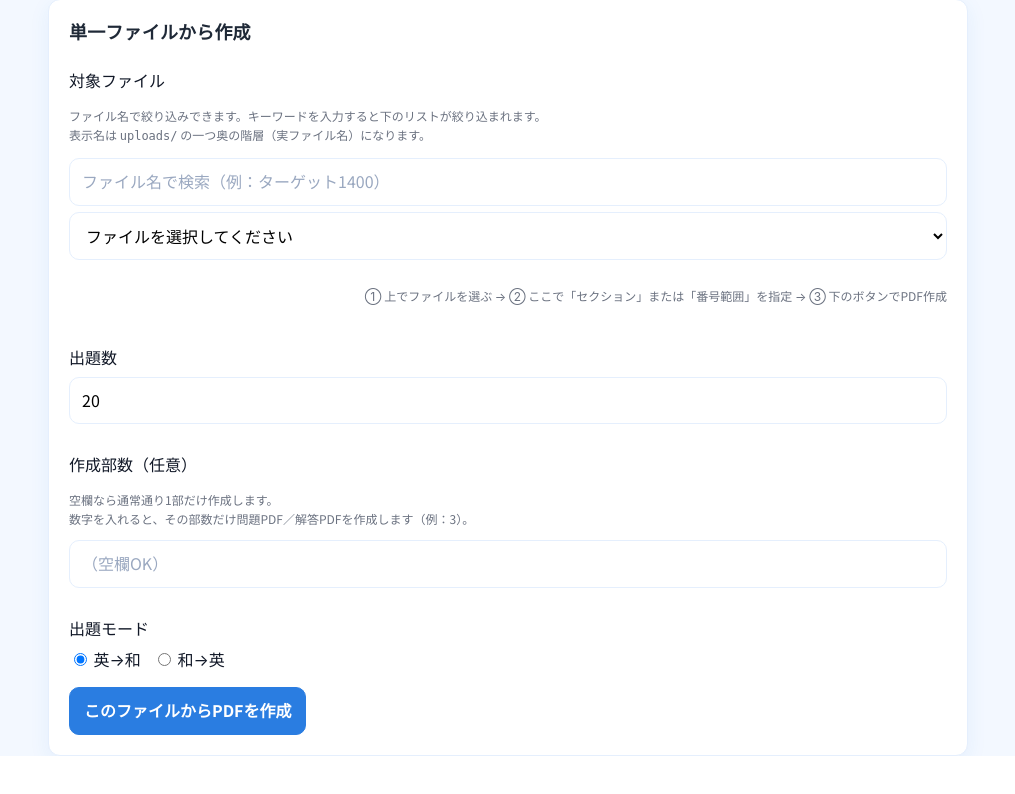
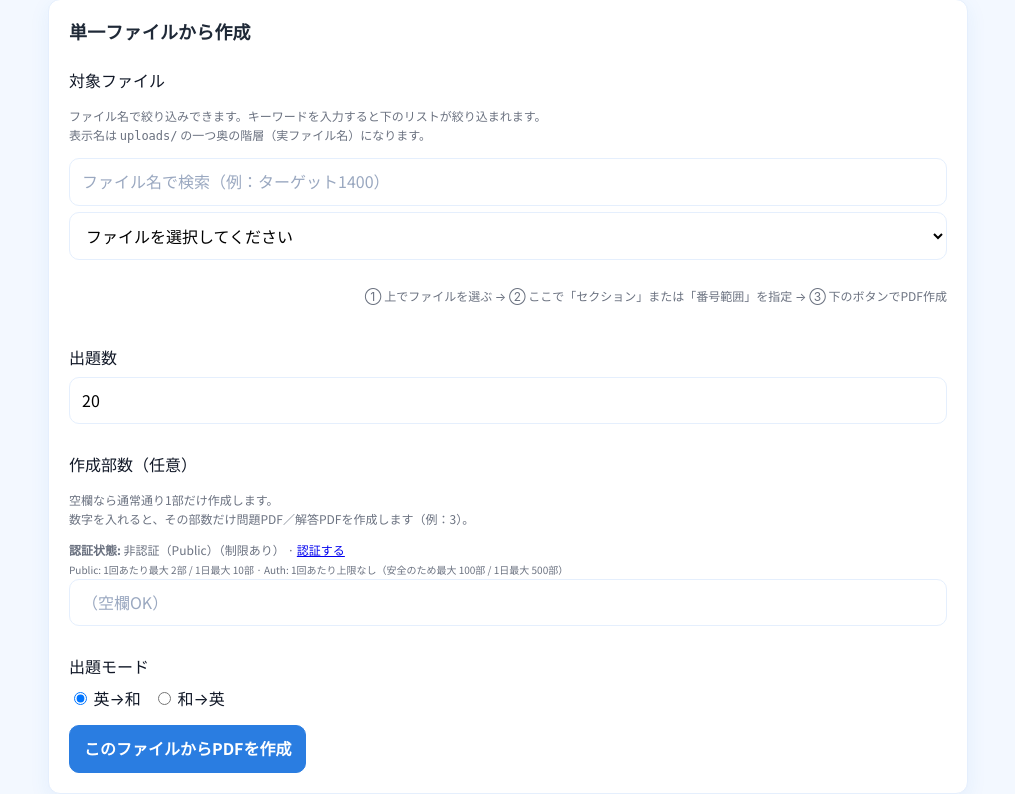
Before and after one commit to ikehabsngasuki/--app-3, a Flask app: page /make in a window 1280 px wide. Shown: the part 258-1052 px from the top of the page, without its empty margins (132-1147 px from the left). Before the commit the page ends 1014 px from the top, so only its background shows below. Run offline with Flask 3, Linux system fonts and the light colour scheme.

Commit message:
Add public/auth tier limits for PDF generation

```diff
--- a/app.py
+++ b/app.py
@@ -3,6 +3,7 @@ import io
 import os
 import uuid
 import datetime as dt
+import hmac
 from urllib.parse import urlencode
 import urllib.request
 import zipfile
@@ -17,6 +18,8 @@ from flask import (
     flash,
     abort,
     send_file,
+    Response,
+    g,
 )
 
 from config import Config
@@ -54,6 +57,121 @@ def healthz():
 app.secret_key = cfg.SECRET_KEY
 app.config["UPLOAD_FOLDER"] = cfg.UPLOAD_FOLDER
 app.config["MAX_CONTENT_LENGTH"] = cfg.MAX_CONTENT_LENGTH
+
+# ===== Optional Basic認証（Public/認証ありの段階運用） =====
+# 認証を『強制』はしない。Authorization ヘッダーが付いている場合のみ認証済み扱いにする。
+# 認証ダイアログを出したい場合は /login を開く。
+
+def _basic_auth_enabled() -> bool:
+    return bool(cfg.BASIC_AUTH_USER and cfg.BASIC_AUTH_PASS)
+
+def _basic_auth_ok() -> bool:
+    auth = request.authorization
+    if not auth:
+        return False
+    return hmac.compare_digest(auth.username or "", cfg.BASIC_AUTH_USER) and hmac.compare_digest(
+        auth.password or "", cfg.BASIC_AUTH_PASS
+    )
+
+@app.before_request
+def _set_auth_flag():
+    # 認証情報が未設定なら常に Public 扱い
+    if not _basic_auth_enabled():
+        g.is_auth = False
+        return None
+    # Authorization が付いていれば判定（付いていなければ Public）
+    g.is_auth = bool(_basic_auth_ok())
+    return None
+
+@app.route("/login")
+def login():
+    """Basic認証の入力ダイアログを出すための入口。
+
+    - USER/PASS が設定されていない場合は Public のまま
+    - すでに認証済みならトップへ
+    """
+    if not _basic_auth_enabled():
+        flash("認証（BASIC_AUTH_USER/PASS）が未設定のため、Public モードで動作しています。")
+        return redirect(url_for("index"))
+
+    if getattr(g, "is_auth", False):
+        flash("認証済みです。")
+        return redirect(url_for("index"))
+
+    return Response(
+        "Authentication required",
+        401,
+        {"WWW-Authenticate": f'Basic realm="{cfg.BASIC_AUTH_REALM}"'},
+    )
+
+# ===== 段階制限（Public/認証あり） =====
+# NOTE: Render の複数インスタンスや再起動をまたぐ永続的な制限にはなりません。
+# まずは最低限の濫用対策として、プロセス内メモリで日次クォータを管理します。
+
+_usage_by_day: dict[tuple[str, str, str], int] = {}
+
+def _client_id() -> str:
+    # なるべく代理IPでも安定するよう X-Forwarded-For を優先
+    ip = request.headers.get("X-Forwarded-For", "")
+    if ip:
+        ip = ip.split(",")[0].strip()
+    if not ip:
+        ip = request.remote_addr or "unknown"
+    ua = request.headers.get("User-Agent", "")[:80]
+    return f"{ip}|{ua}"
+
+def _today_utc() -> str:
+    return dt.datetime.utcnow().strftime("%Y-%m-%d")
+
+def _prune_usage(keep_days: int = 2) -> None:
+    # keep_days 日分だけ残す（簡易）
+    # key: (date, tier, client_id)
+    if not _usage_by_day:
+        return
+    dates = sorted({k[0] for k in _usage_by_day.keys()})
+    if len(dates) <= keep_days:
+        return
+    for d in dates[:-keep_days]:
+        for k in [k for k in list(_usage_by_day.keys()) if k[0] == d]:
+            _usage_by_day.pop(k, None)
+
+def _tier(is_auth: bool) -> str:
+    return "auth" if is_auth else "public"
+
+def enforce_sets_limits(num_sets: int, *, is_auth: bool) -> None:
+    # 絶対上限（全員共通）
+    if num_sets > cfg.ABSOLUTE_MAX_SETS_PER_REQUEST:
+        abort(403, f"作成部数が多すぎます（最大{cfg.ABSOLUTE_MAX_SETS_PER_REQUEST}部まで）。")
+
+    if is_auth:
+        if cfg.AUTH_MAX_SETS_PER_REQUEST > 0 and num_sets > cfg.AUTH_MAX_SETS_PER_REQUEST:
+            abort(403, f"認証ユーザーの作成部数は最大{cfg.AUTH_MAX_SETS_PER_REQUEST}部までです。")
+    else:
+        if num_sets > cfg.PUBLIC_MAX_SETS_PER_REQUEST:
+            abort(403, f"非認証（Public）の作成部数は最大{cfg.PUBLIC_MAX_SETS_PER_REQUEST}部までです。")
+
+def consume_daily_quota(num_sets: int, *, is_auth: bool) -> None:
+    # 日次の絶対上限（全員共通）
+    abs_limit = cfg.ABSOLUTE_MAX_SETS_PER_DAY
+    tier_limit = cfg.AUTH_MAX_SETS_PER_DAY if is_auth else cfg.PUBLIC_MAX_SETS_PER_DAY
+
+    # 0以下なら「そのティアは日次上限なし」（ただし absolute は適用）
+    if tier_limit <= 0:
+        tier_limit = abs_limit
+
+    today = _today_utc()
+    t = _tier(is_auth)
+    cid = _client_id()
+    key = (today, t, cid)
+    used = _usage_by_day.get(key, 0)
+
+    if used + num_sets > tier_limit:
+        abort(429, "本日の作成上限に達しました。")
+    if used + num_sets > abs_limit:
+        abort(429, "本日の作成上限に達しました。")
+
+    _usage_by_day[key] = used + num_sets
+    _prune_usage()
 
 # ストレージ実体（R2 or Local）
 storage = get_storage(cfg)
@@ -199,12 +317,17 @@ def make():
                 request.form.get("num_sets"),
                 default=1,
                 min_v=1,
-                max_v=20,
+                max_v=cfg.ABSOLUTE_MAX_SETS_PER_REQUEST,
                 label="作成部数",
             )
         except ValueError as e:
             flash(str(e))
             return redirect(url_for("make", file=filename))
+
+        # Public/認証ありでの上限チェック（サーバ側で強制）
+        is_auth = bool(getattr(g, "is_auth", False))
+        enforce_sets_limits(num_sets, is_auth=is_auth)
+        consume_daily_quota(num_sets, is_auth=is_auth)
 
         # ファイルチェック
         if not filename or filename not in files:
@@ -396,6 +519,13 @@ def make():
         selected_file=selected_file,
         has_section=has_section,
         sections=sections,
+        is_auth=bool(getattr(g, "is_auth", False)),
+        public_max_sets_per_request=cfg.PUBLIC_MAX_SETS_PER_REQUEST,
+        public_max_sets_per_day=cfg.PUBLIC_MAX_SETS_PER_DAY,
+        auth_max_sets_per_request=cfg.AUTH_MAX_SETS_PER_REQUEST,
+        auth_max_sets_per_day=cfg.AUTH_MAX_SETS_PER_DAY,
+        absolute_max_sets_per_request=cfg.ABSOLUTE_MAX_SETS_PER_REQUEST,
+        absolute_max_sets_per_day=cfg.ABSOLUTE_MAX_SETS_PER_DAY,
     )
 
 
--- a/templates/make.html
+++ b/templates/make.html
@@ -98,7 +98,25 @@
         空欄なら通常通り1部だけ作成します。<br>
         数字を入れると、その部数だけ問題PDF／解答PDFを作成します（例：3）。
       </p>
-      <input id="num_sets" class="input" type="number" name="num_sets" min="1" max="20" placeholder="（空欄OK）">
+      <div class="label-desc" style="margin-top:6px;">
+        <strong>認証状態:</strong>
+        {% if is_auth %}
+          <span>認証済み</span>（上限緩和）
+        {% else %}
+          <span>非認証（Public）</span>（制限あり）
+        {% endif %}
+        · <a href="{{ url_for('login') }}">認証する</a>
+        <br>
+        <small>
+          Public: 1回あたり最大 {{ public_max_sets_per_request }}部 / 1日最大 {{ public_max_sets_per_day }}部
+          {% if auth_max_sets_per_request|int > 0 or auth_max_sets_per_day|int > 0 %}
+            · Auth: 1回あたり最大 {{ auth_max_sets_per_request if auth_max_sets_per_request|int > 0 else '上限なし' }} / 1日最大 {{ auth_max_sets_per_day if auth_max_sets_per_day|int > 0 else '上限なし' }}
+          {% else %}
+            · Auth: 1回あたり上限なし（安全のため最大 {{ absolute_max_sets_per_request }}部 / 1日最大 {{ absolute_max_sets_per_day }}部）
+          {% endif %}
+        </small>
+      </div>
+      <input id="num_sets" class="input" type="number" name="num_sets" min="1" max="{{ absolute_max_sets_per_request }}" placeholder="（空欄OK）">
     </div>
 
     <div class="field">
```
Also changed, not shown: config.py (+30 -0 lines).
